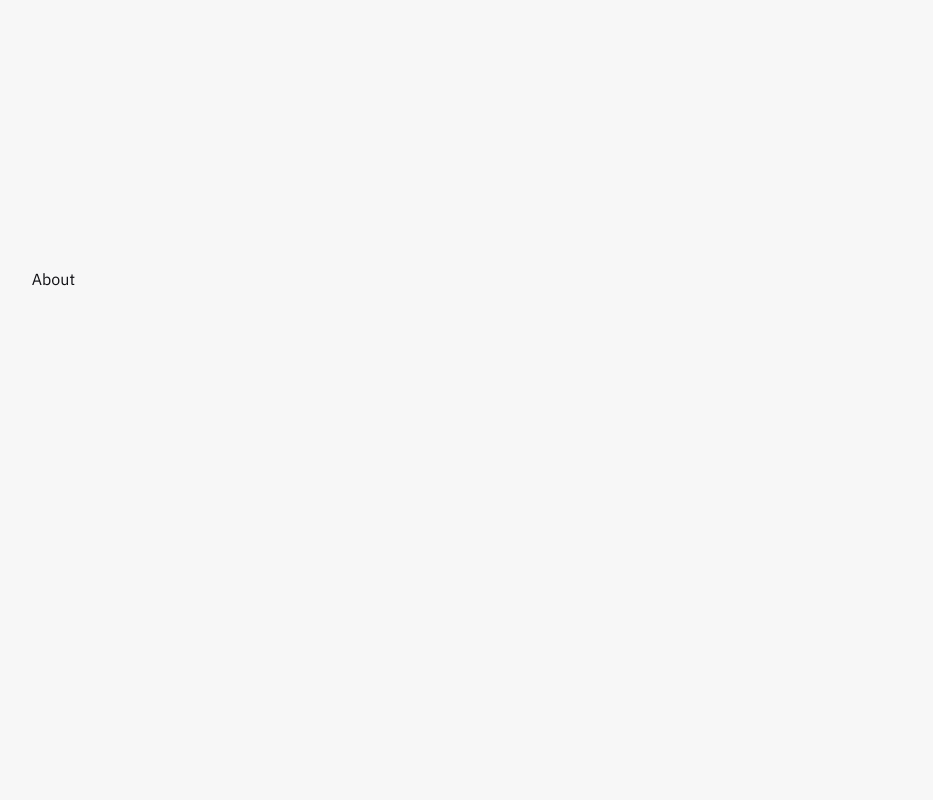
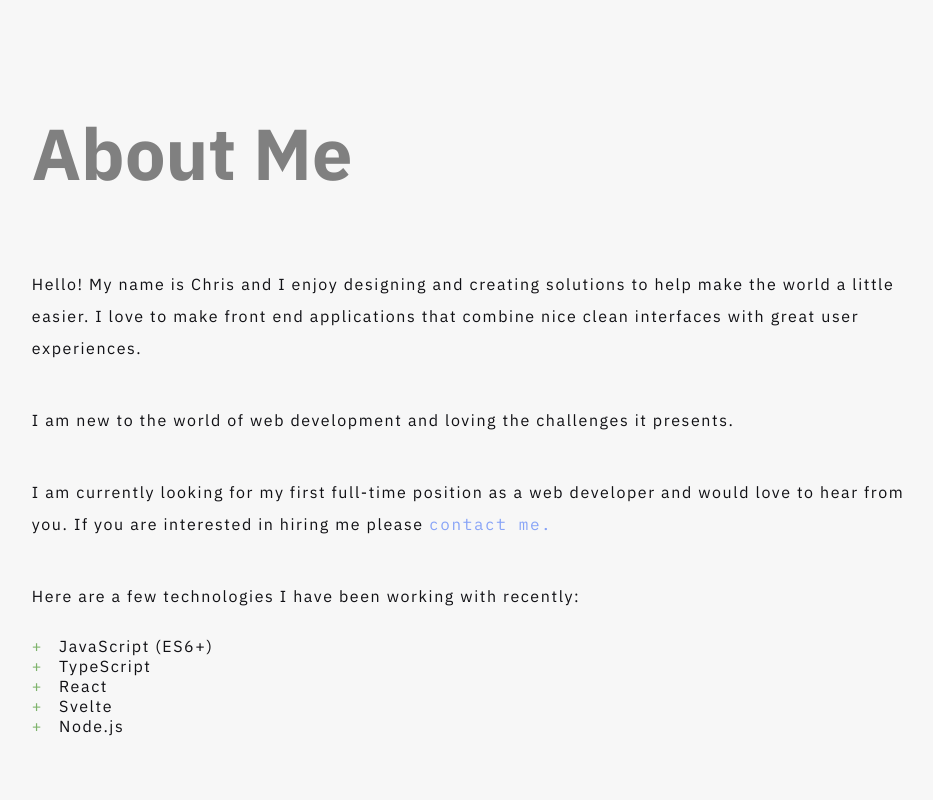
Before and after one commit to cpwilson87/portfolio, a Next.js app: page / in a window 1280 px wide. Shown: the part 760-1560 px from the top of the page, without its empty margins (157-1090 px from the left). Built offline with nearby package versions, Linux system fonts and the light colour scheme.

Commit message:
feat: add about section

```diff
--- a/components/About.js
+++ b/components/About.js
@@ -1,7 +1,26 @@
 export default function About() {
 	return (
 		<section id="about">
-			<h1>About</h1>
+			<h1 className="subtitle">About Me</h1>
+			<p>
+				Hello! My name is Chris and I enjoy designing and creating solutions to help make the world
+				a little easier. I love to make front end applications that combine nice clean interfaces
+				with great user experiences.
+			</p>
+			<p>I am new to the world of web development and loving the challenges it presents.</p>
+			<p>
+				I am currently looking for my first full-time position as a web developer and would love to
+				hear from you. If you are interested in hiring me please <a href="#contact">contact me.</a>
+			</p>
+
+			<p>Here are a few technologies I have been working with recently:</p>
+			<ul>
+				<li>JavaScript (ES6+)</li>
+				<li>TypeScript</li>
+				<li>React</li>
+				<li>Svelte</li>
+				<li>Node.js</li>
+			</ul>
 		</section>
 	);
 }
--- a/styles/components/_base.scss
+++ b/styles/components/_base.scss
@@ -28,7 +28,7 @@ main {
 }
 
 section {
-	min-height: 80vh;
+	min-height: 90vh;
 	display: flex;
 	flex-direction: column;
 	justify-content: center;
@@ -78,9 +78,6 @@ hr,
 dl {
 }
 
-p {
-}
-
 ol,
 ul {
 }
@@ -127,14 +124,9 @@ dd {
 Inline text semantics
 *********************/
 
-a {
-	color: var(--info-text);
-	text-decoration: none;
-}
 a:visited {
 }
-a:hover {
-}
+
 a:active {
 }
 
--- a/styles/components/_footer.scss
+++ /dev/null
@@ -1,7 +0,0 @@
-footer {
-	display: flex;
-	align-items: center;
-	justify-content: center;
-	font-family: var(--font-mono);
-	border-top: 1px solid var(--text);
-}
--- a/styles/components/_header.scss
+++ b/styles/components/_layout.scss
@@ -1,5 +1,8 @@
 /*********************
-Header
+Layout
+
+- Header
+- Footer
 *********************/
 
 header {
@@ -18,6 +21,7 @@ header {
 		font-weight: 700;
 		position: relative;
 		text-transform: uppercase;
+		text-decoration: none;
 		color: var(--text);
 	}
 
@@ -64,3 +68,12 @@ header {
 		}
 	}
 }
+
+// Footer
+footer {
+	display: flex;
+	align-items: center;
+	justify-content: center;
+	font-family: var(--font-mono);
+	border-top: 1px solid var(--text);
+}
--- a/styles/components/_typography.scss
+++ b/styles/components/_typography.scss
@@ -1,6 +1,12 @@
 /*********************
 Typography
+- Headings
+- Body
+	- Links
+	- Lists
 *********************/
+
+//Headings
 p,
 h1,
 h2,
@@ -12,7 +18,7 @@ label,
 button {
 	font-weight: 400;
 	font-size: 16px;
-	line-height: 0.24;
+	// line-height: 0.24;
 }
 
 hgroup {
@@ -95,3 +101,59 @@ hgroup * {
 .font-mono {
 	font-family: var(--font-mono);
 }
+
+// Body
+p {
+	line-height: 2rem;
+	letter-spacing: 0.1rem;
+}
+
+// Links
+a {
+	display: inline-block;
+	color: var(--color-blue);
+	text-decoration: underline;
+	font-family: var(--font-mono);
+	position: relative;
+}
+
+p > a {
+	text-decoration: none;
+}
+
+p > a::after {
+	position: absolute;
+	display: block;
+	background-color: var(--color-blue);
+	content: '';
+	height: 1px;
+	width: 100%;
+	left: 0;
+	bottom: 0;
+	transform: scaleX(0);
+	transition: transform var(--transition-duration) ease-out;
+	transform-origin: left;
+}
+
+p > a:hover::after {
+	transform: scaleX(1);
+}
+
+// Lists
+ul {
+	margin: 0;
+	padding: 0;
+	list-style: none;
+}
+
+li {
+	margin: 0;
+	padding: 0;
+	letter-spacing: 0.1rem;
+}
+
+li::before {
+	content: '+';
+	color: var(--color-green);
+	padding-right: 1rem;
+}
--- a/styles/index.scss
+++ b/styles/index.scss
@@ -8,6 +8,5 @@ https://github.com/frontaid/natural-selection
 @use 'components/base';
 @use 'components/colors';
 @use 'components/typography';
+@use 'components/layout';
 // components
-@use 'components/header';
-@use 'components/footer';
```
